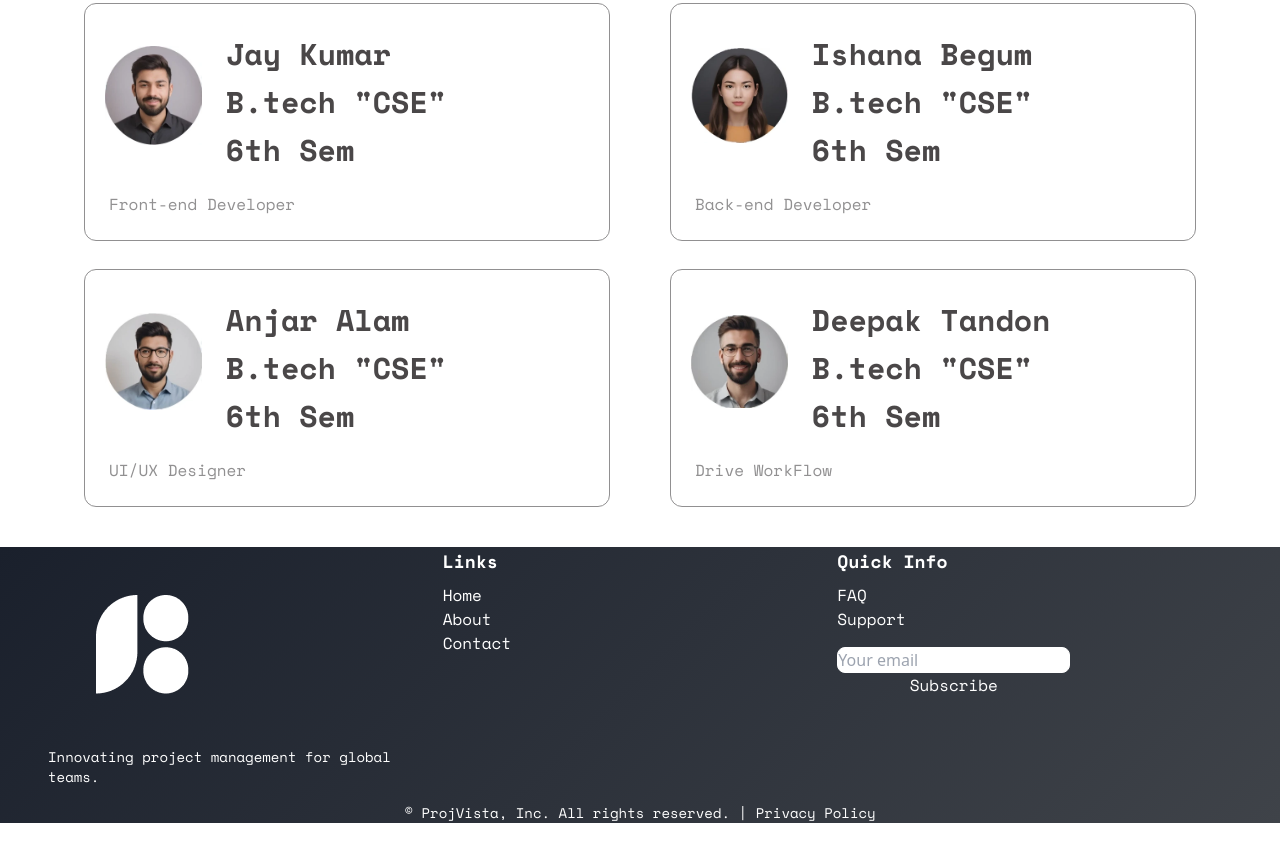
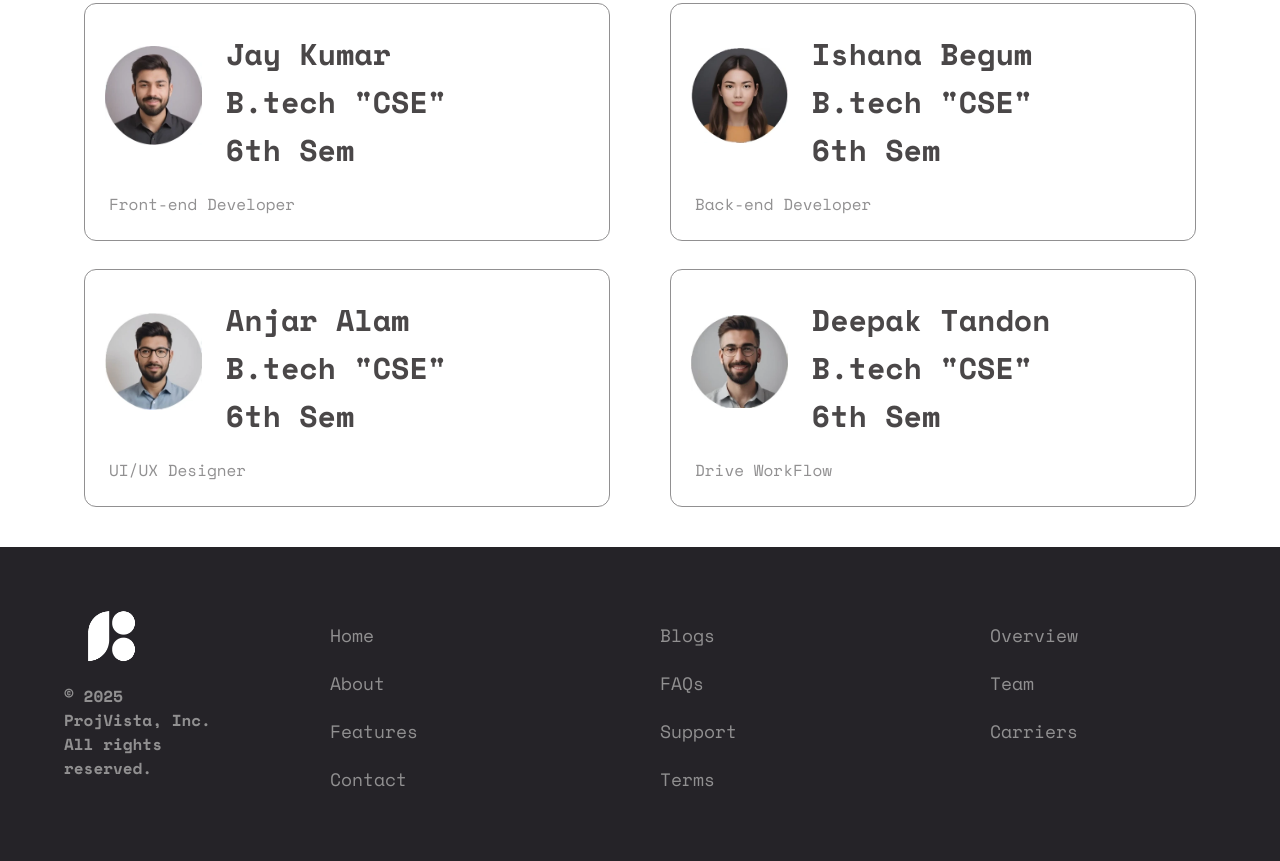
Before and after one commit to JayKumar-00/ProjVista, a website built with Vite: page index.html in a window 1280 px wide. Shown: the part 2229-3090 px from the top of the page. Before the commit the page ends 3052 px from the top, so only its background shows below. Built offline with nearby package versions, Linux system fonts and the light colour scheme; a web font is replaced by a local one.

Commit message:
old footer

```diff
--- a/index.html
+++ b/index.html
@@ -371,98 +371,37 @@
      </section>
 
      <!-- Footer -->
-     <footer class="footer-bg relative w-full py-8 mt-10 text-white">
-      <div class="max-w-7xl mx-auto px-4 sm:px-6 lg:px-12">
-        <div
-          class="grid grid-cols-1 md:grid-cols-2 lg:grid-cols-3 gap-6 text-center lg:text-left"
-        >
-          <!-- Company Info -->
-          <div class="flex flex-col items-center lg:items-start mb-4 lg:mb-0">
-            <img
-              src="./images/logo.webp"
-              alt="Logo"
-              class="h-12 sm:h-14 mb-2 "
-            />
-            <p class="font-mono text-gray-400 text-sm sm:text-base">
-              Innovating project management for global teams.
-            </p>
-          </div>
+     <footer class="flex relative bg-blackgray w-full h-auto mt-10">
+      <div class="grid grid-cols-1 md:grid-cols-2 lg:grid-cols-4 gap-x-10 text-center lg:text-start mx-auto mb-20">
+        <div class="flex flex-col mx-16 mt-10">
+          <img src="./images/logo.webp" alt="" width="60%">
+          <p class="font-mono text-gray font-semibold">© 2025 ProjVista, Inc. <br>
+            All rights reserved.
+          </p>
+        </div>
+        <div class="flex flex-col mt-16">
+          <ul>
+            <li class="font-mono text-gray font-medium text-lg leading-[3rem]">Home</li>
+            <li class="font-mono text-gray font-medium text-lg leading-[3rem]">About</li>
+            <li class="font-mono text-gray font-medium text-lg leading-[3rem]">Features</li>
+            <li class="font-mono text-gray font-medium text-lg leading-[3rem]">Contact</li>
+          </ul>
+        </div>
 
-          <!-- Navigation -->
-          <div class="flex flex-col items-center lg:items-start mb-4 lg:mb-0">
-            <h3 class="font-mono text-lg font-bold text-white mb-2">Links</h3>
-            <ul class="space-y-2">
-              <li>
-                <a
-                  href="index.html"
-                  class="font-mono text-gray-400 hover:text-blue-500"
-                  >Home</a
-                >
-              </li>
-              <li>
-                <a
-                  href="about.html"
-                  class="font-mono text-gray-400 hover:text-blue-500"
-                  >About</a
-                >
-              </li>
-              <li>
-                <a
-                  href="contact.html"
-                  class="font-mono text-gray-400 hover:text-blue-500"
-                  >Contact</a
-                >
-              </li>
-            </ul>
-          </div>
-
-          <!-- Resources & Newsletter -->
-          <div class="flex flex-col items-center lg:items-start">
-            <div class="mb-4">
-              <h3 class="font-mono text-lg font-bold mb-2">Quick Info</h3>
-              <ul class="space-y-2">
-                <li>
-                  <a
-                    href="#"
-                    class="font-mono text-gray-400 hover:text-blue-500"
-                    >FAQ</a
-                  >
-                </li>
-                <li>
-                  <a
-                    href="#"
-                    class="font-mono text-gray-400 hover:text-blue-500"
-                    >Support</a
-                  >
-                </li>
-              </ul>
-            </div>
-            <div>
-              <form
-                class="flex flex-col space-y-2 w-full max-w-xs mx-auto lg:mx-0"
-              >
-                <input
-                  type="email"
-                  placeholder="Your email"
-                  class="p-2 rounded-lg bg-gray-800 text-white border border-gray-700 focus:outline-none focus:ring-2 focus:ring-blue-500"
-                />
-                <button
-                  type="submit"
-                  class="font-mono bg-blue-600 text-white py-1.5 rounded-lg hover:bg-blue-700"
-                >
-                  Subscribe
-                </button>
-              </form>
-            </div>
-          </div>
+        <div class="flex flex-col mt-16">
+          <ul>
+            <li class="font-mono text-gray font-medium text-lg leading-[3rem]">Blogs</li>
+            <li class="font-mono text-gray font-medium text-lg leading-[3rem]">FAQs</li>
+            <li class="font-mono text-gray font-medium text-lg leading-[3rem]">Support</li>
+            <li class="font-mono text-gray font-medium text-lg leading-[3rem]">Terms</li>
+          </ul>
         </div>
-        <div class="mt-6 pt-4 border-t border-gray-600 text-center">
-          <p class="font-mono text-gray-500 text-sm">
-            © <span id="year"></span> ProjVista, Inc. All rights reserved. |
-            <a href="#" class="text-gray-400 hover:text-gray-300"
-              >Privacy Policy</a
-            >
-          </p>
+        <div class="flex flex-col mt-16">
+          <ul>
+            <li class="font-mono text-gray font-medium text-lg leading-[3rem]">Overview</li>
+            <li class="font-mono text-gray font-medium text-lg leading-[3rem]">Team</li>
+            <li class="font-mono text-gray font-medium text-lg leading-[3rem]">Carriers</li>
+          </ul>
         </div>
       </div>
     </footer>
```
